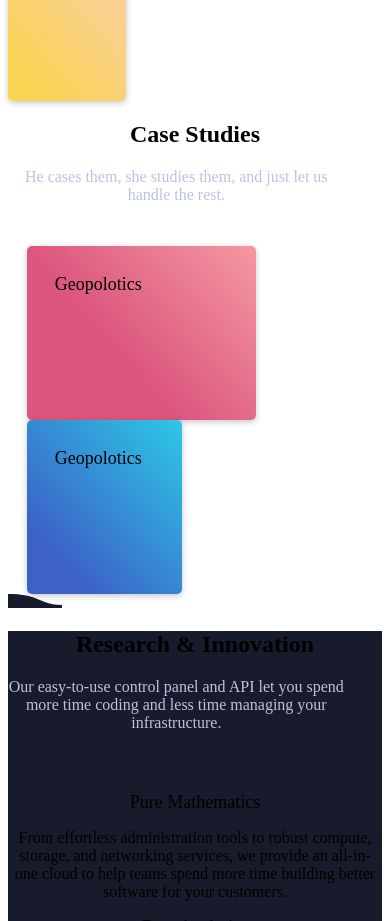
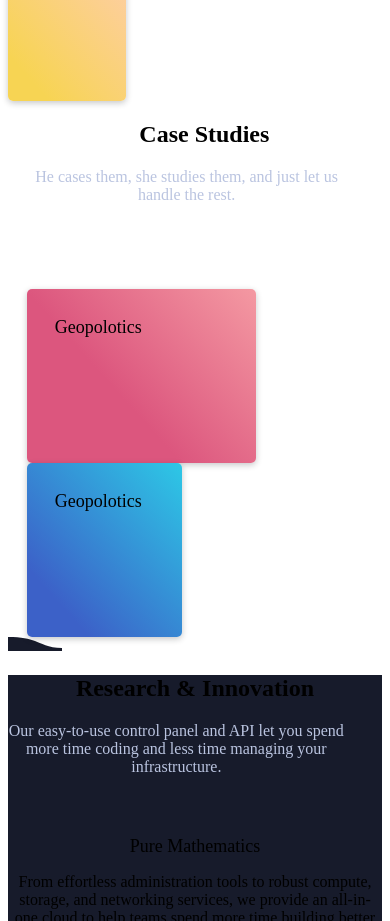
Before and after one commit to mathematical-investing/mathematical-investing.github.io, a Gatsby site: page / in a window 390 px wide. Shown: the part 1948-2869 px from the top of the page. Built offline with nearby package versions, Linux system fonts and the light colour scheme; Gatsby itself is replaced by a stand-in of ours.

Commit message:
Better responsiveness in case studies

```diff
--- a/src/components/sections/caseStudies.js
+++ b/src/components/sections/caseStudies.js
@@ -65,8 +65,10 @@ const CaseStudies = () => (
     </div>
 
     <div className="container-inner" style={styles.content}>
-      <h2 style={styles.header}>Case Studies</h2>
-      <p style={styles.paragraph}>He cases them, she studies them, and just let us handle the rest.</p>
+      <div style={styles.headerContainer}>
+        <h2 style={styles.header}>Case Studies</h2>
+        <p style={styles.paragraph}>He cases them, she studies them, and just let us handle the rest.</p>
+      </div>
 
       <Card title="Geopolotics" theme={t4} />
       <Card title="Geopolotics" theme={t6} />
@@ -86,15 +88,19 @@ const styles = {
   topLeft: {
     marginBottom: '40px'
   },
+  headerContainer: {
+    height: '150px',
+    margin: '0',
+    marginLeft: '5%',
+    marginBottom: '5%',
+  },
   header: {
     textAlign: 'center'
-    // R & I header
   },
   paragraph: {
     textAlign: 'center',
     maxWidth: '90%',
-    color: Colors.textSecondary,
-    marginBottom: '42px'
+    color: Colors.textSecondary
   },
   content: {
     textAlign: 'left',
--- a/src/layouts/index.css
+++ b/src/layouts/index.css
@@ -699,7 +699,7 @@ p {
   position: relative;
   display: block;
   width: 75%;
-  height: 300px;
+  min-height: 300px;
   border-radius: 5px;
   box-shadow: 0 2px 6px rgba(16, 19, 27, 0.24);
   background: #262e47;
```
